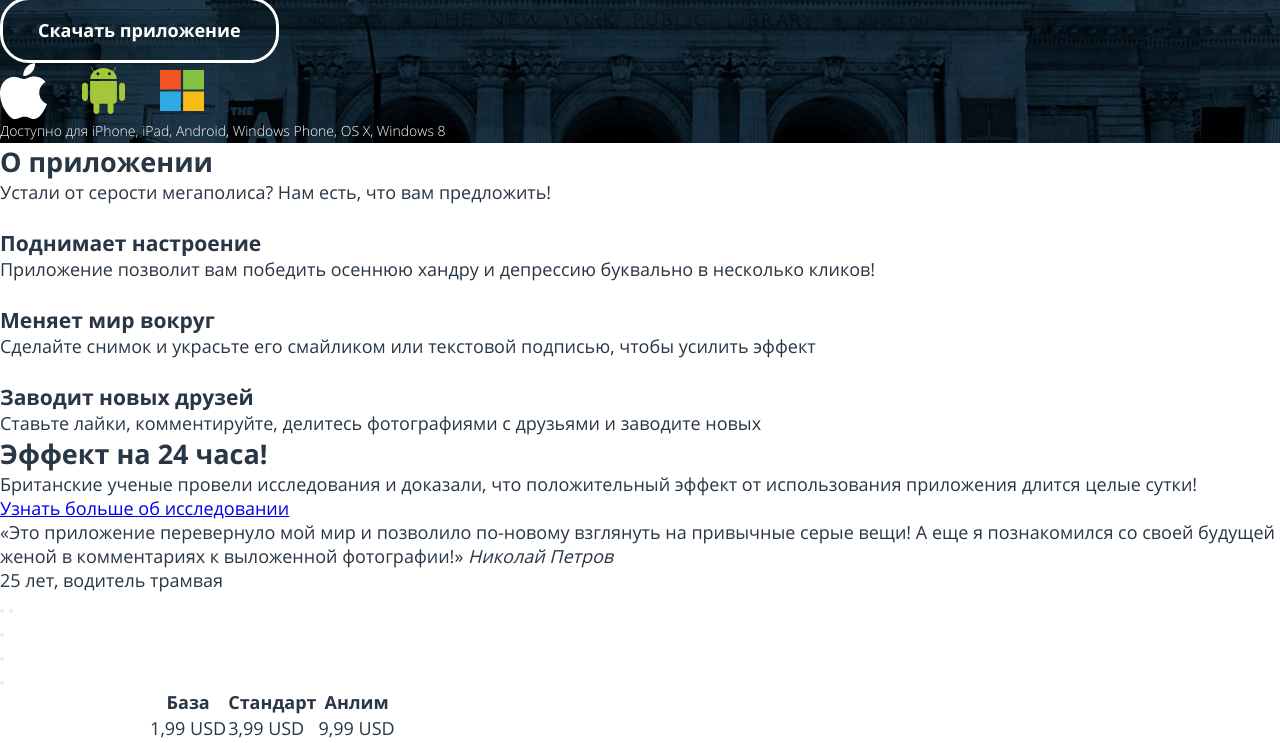
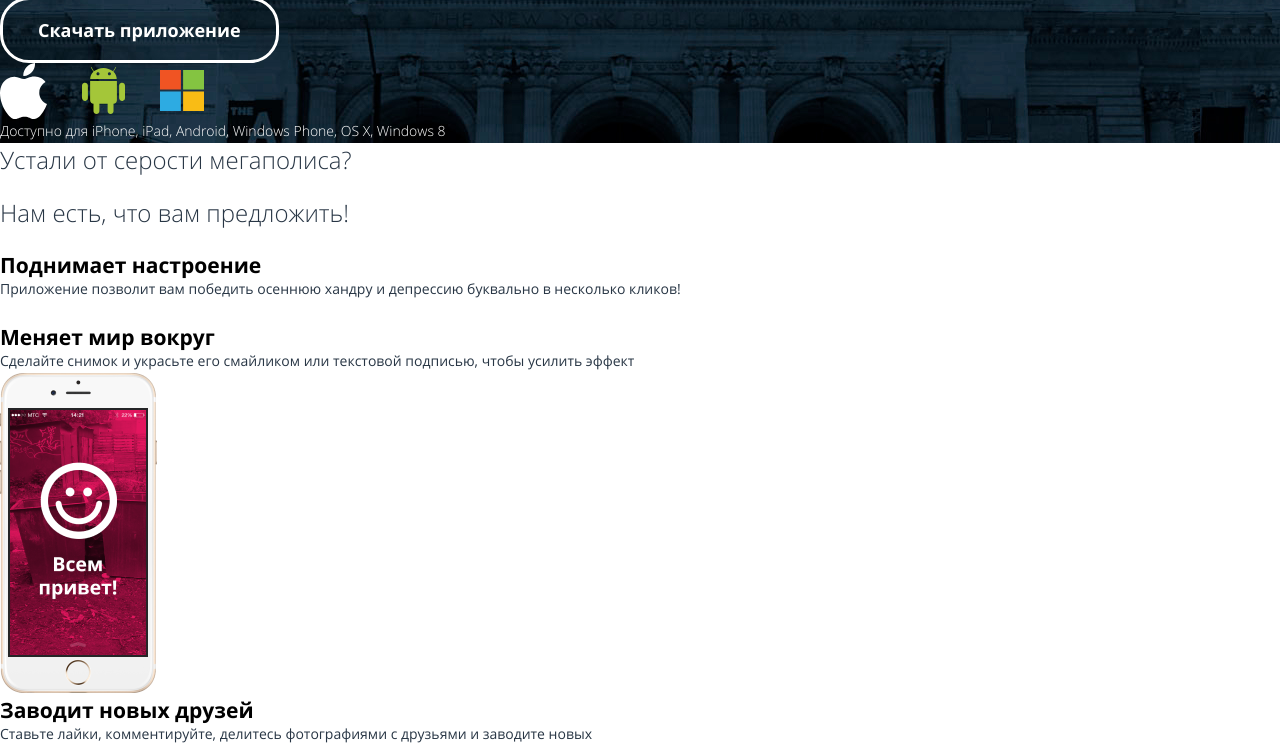
Before and after one commit to multiversal-destroyer/pink, a website: page source/index.html in a window 1280 px wide. Shown: the part 71-814 px from the top of the page. Drawn offline with nearby package versions, Linux system fonts and the light colour scheme; files that its build step writes are made by us from their sources.

Commit message:
build: add information.scss

```diff
--- a/source/index.html
+++ b/source/index.html
@@ -60,24 +60,28 @@
       </section>
 
       <section class="information">
-        <h2 class="information__title">О приложении</h2>
-        <p class="information__description">Устали от серости мегаполиса? <span class="information-decsription__span">Нам есть, что вам предложить!</span></p>
+        <h2 class="visually-hidden">О приложении</h2>
+
+        <div class="information__wrapper">
+          <p class="information__description">Устали от серости мегаполиса?</p>
+          <p class="information__description">Нам есть, что вам предложить!</p>
+        </div>
 
         <ul class="information__option option">
-          <li class="option__item option-item">
-            <img class="option-item__image option-item__image--delete" src="" alt="">
-            <h3 class="option-item__title">Поднимает настроение</h3>
-            <p class="option-item__description">Приложение позволит вам победить осеннюю хандру и депрессию буквально в несколько кликов!</p>
+          <li class="option__item">
+            <img class="option__image option__image--delete" src="" alt="">
+            <h3 class="option__title">Поднимает настроение</h3>
+            <p class="option__description">Приложение позволит вам победить осеннюю хандру и депрессию буквально в несколько кликов!</p>
           </li>
-          <li class="option__item option-item">
-            <img class="option-item__image option-item__image--delete" src="" alt="">
-            <h3 class="option-item__title">Меняет мир вокруг</h3>
-            <p class="option-item__description">Сделайте снимок и украсьте его смайликом или текстовой подписью, чтобы усилить эффект</p>
+          <li class="option__item">
+            <img class="option__image option__image--delete" src="" alt="">
+            <h3 class="option__title">Меняет мир вокруг</h3>
+            <p class="option__description">Сделайте снимок и украсьте его смайликом или текстовой подписью, чтобы усилить эффект</p>
           </li>
-          <li class="option__item option-item">
-            <img class="option-item__image" src="" alt="">
-            <h3 class="option-item__title">Заводит новых друзей</h3>
-            <p class="option-item__description">Ставьте лайки, комментируйте, делитесь фотографиями с друзьями и заводите новых</p>
+          <li class="option__item">
+            <img class="option__image" src="/source/img/iphone-3.png" alt="">
+            <h3 class="option__title">Заводит новых друзей</h3>
+            <p class="option__description">Ставьте лайки, комментируйте, делитесь фотографиями с друзьями и заводите новых</p>
           </li>
         </ul>
       </section>
--- /dev/null
+++ b/source/sass/blocks/_information.scss
@@ -0,0 +1,29 @@
+.information {
+
+  &__wrapper {
+    display: flex;
+    flex-direction: column;
+    gap: 20px;
+  }
+
+  &__description {
+    font-size: 24px;
+    font-weight: 300;
+
+  }
+
+}
+
+.option {
+  line-height: 24px;
+
+  &__title {
+    color: $basic-black;
+    font-weight: 700;
+  }
+
+  &__description {
+    font-size: 14px;
+
+  }
+}
--- a/source/sass/style.scss
+++ b/source/sass/style.scss
@@ -9,3 +9,4 @@
 @import 'blocks/header.scss';
 @import 'blocks/header-navigation.scss';
 @import 'blocks/intro.scss';
+@import 'blocks/information.scss';
```
Also changed, not shown: source/img/iphone-3.png (added).
